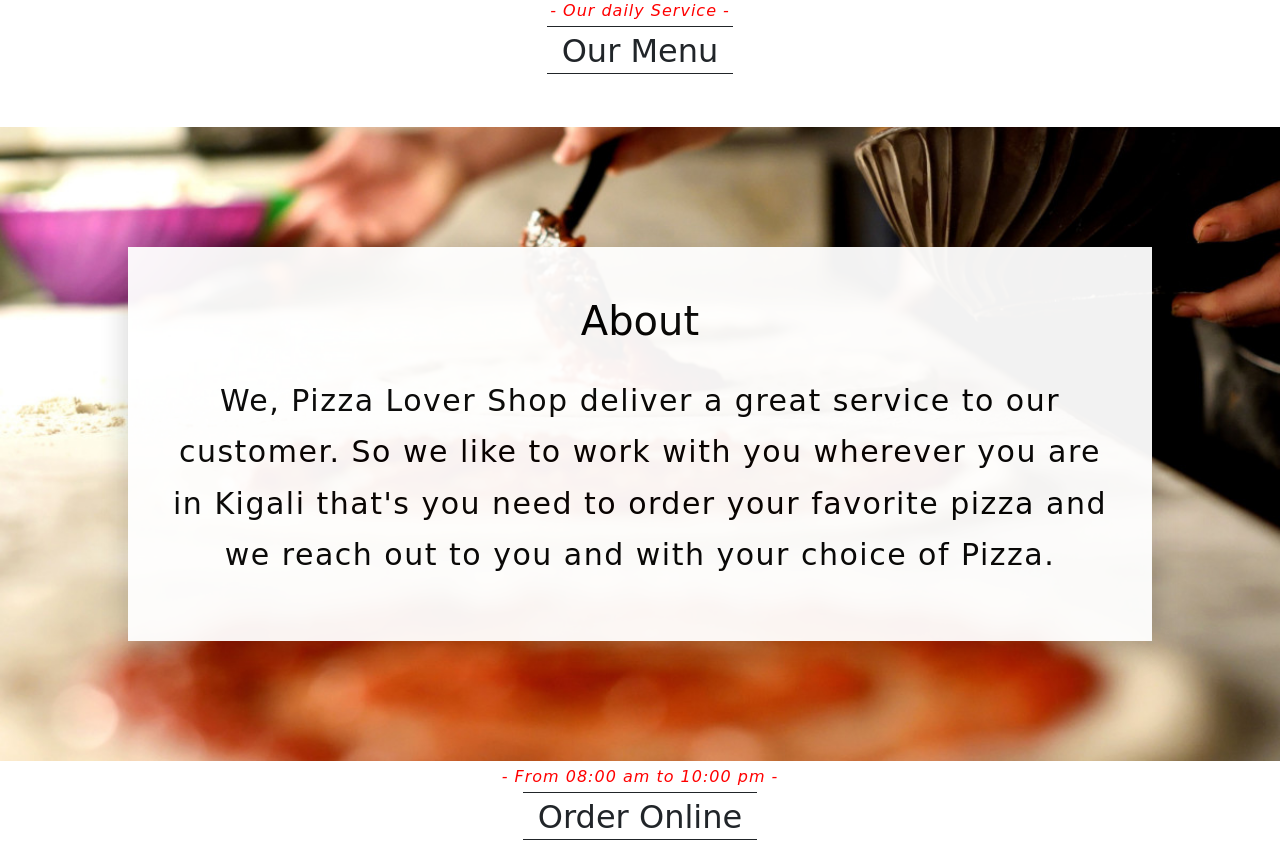
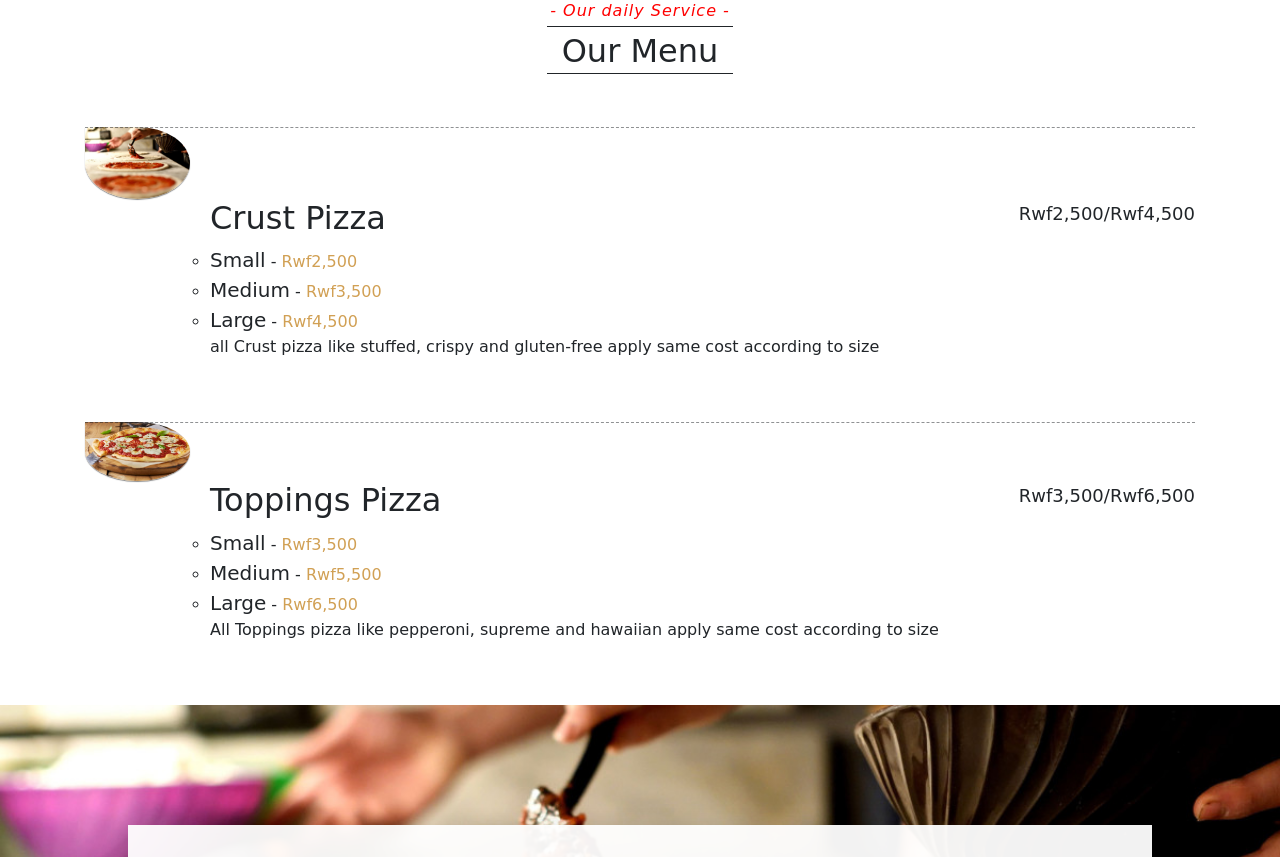
Before and after one commit to dennishg32/Pizza-Lover-Shop, a plain HTML site: page index.html in a window 1280 px wide. Shown: the part 857-1714 px from the top of the page. Drawn offline with nearby package versions, Linux system fonts and the light colour scheme; a web font is replaced by a local one.

Commit message:
organised menu section with design

```diff
--- a/css/styles.css
+++ b/css/styles.css
@@ -110,10 +110,6 @@
     text-transform: none;
 }
 
-.font-heading {
-    font-family: "Cinzel", serif;
-}
-
 .content p {
     letter-spacing: 1.5px;
     line-height: 1.72;
@@ -127,6 +123,73 @@
 
 .ourmenu {
     margin-top: 10px;
+}
+
+.dishes-menu .menu-item {
+    margin-bottom: 45px;
+    padding-bottom: 2px;
+    position: relative;
+    list-style: none;
+}
+
+.dishes-menu .thumbnail .attachment_image {
+    border-radius: 0 50% 50% 50%;
+    box-shadow: 0 1px 1px rgba(0, 0, 0, 0.45);
+    transition: all 300ms ease-in-out;
+}
+
+img {
+    vertical-align: top;
+    max-width: 100%;
+    height: auto;
+}
+
+.dishes-menu .zoom-img {
+    position: absolute;
+    z-index: 10;
+    bottom: 85%;
+    left: 105%;
+    box-shadow: 5px 5px 15px rgba(0, 0, 0, 0.25);
+    opacity: 0;
+    visibility: hidden;
+    transition: all 0.25s ease-in;
+}
+
+.dishes-menu .thumbnail img {
+    max-width: none;
+}
+
+.dishes-menu .post-thumbnail .description {
+    padding-left: 125px;
+}
+
+.dm-price {
+    float: right;
+    padding-left: 5px;
+    font-size: 18px;
+    font-weight: 400;
+    position: relative;
+    z-index: 1;
+    line-height: 20px;
+    margin-top: 5px;
+}
+
+.dishes-menu .dots:before {
+    content: "";
+    border-top: 1px dashed;
+    position: absolute;
+    width: 100%;
+    top: 0;
+    left: 0;
+    opacity: 0.5;
+}
+
+.color-pr-tx {
+    color: #d1a054;
+}
+
+.dots .label {
+    font-size: 20px;
 }
 
 .sec3 {
@@ -410,3 +473,10 @@
         box-sizing: border-box;
     }
 }
+
+@media screen and (max-width: 1920px) {
+    .margin-large {
+        margin-left: -15px;
+        margin-right: -15px;
+    }
+}
--- a/index.html
+++ b/index.html
@@ -42,6 +42,71 @@
                 <p class="sub color">- Our daily Service -</p>
                 <h3 class="font-heaading">Our Menu</h3>
             </div>
+
+            <ul class="dishes-menu">
+                <li class="menu-item post-thumbnail">
+                    <div class="thumbnail">
+                        <img width="105" height="105" src="images/prep.jpg" class="attachment_image" />
+                    </div>
+                    <div class="description">
+                        <span class="dm-price"><span class="currency">Rwf</span>2,500/<span class="currency">Rwf</span
+                >4,500</span
+              >
+              <h2><span class="title font-title">Crust Pizza</span></h2>
+                        <div class="dots">
+                            <ul class="multiple-prices">
+                                <li>
+                                    <span class="label">Small</span> -
+                                    <span class="price color-pr-tx"><span class="currency">Rwf</span>2,500</span>
+                                </li>
+                                <li>
+                                    <span class="label">Medium</span> -
+                                    <span class="price color-pr-tx"><span class="currency">Rwf</span>3,500</span>
+                                </li>
+                                <li>
+                                    <span class="label">Large</span> -
+                                    <span class="price color-pr-tx"><span class="currency">Rwf</span>4,500</span>
+                                </li>
+                            </ul>
+
+                            <p>
+                                all Crust pizza like stuffed, crispy and gluten-free apply same cost according to size
+                            </p>
+                        </div>
+                    </div>
+                </li>
+                <li class="menu-item post-thumbnail">
+                    <div class="thumbnail">
+                        <img width="105" height="105" src="images/H_Foodservice_Margherit.jpg" class="attachment_image" />
+                    </div>
+                    <div class="description">
+                        <span class="dm-price"><span class="currency">Rwf</span>3,500/<span class="currency">Rwf</span
+                >6,500</span
+              >
+              <h2><span class="title font-title">Toppings Pizza</span></h2>
+                        <div class="dots">
+                            <ul class="multiple-prices">
+                                <li>
+                                    <span class="label">Small</span> -
+                                    <span class="price color-pr-tx"><span class="currency">Rwf</span>3,500</span>
+                                </li>
+                                <li>
+                                    <span class="label">Medium</span> -
+                                    <span class="price color-pr-tx"><span class="currency">Rwf</span>5,500</span>
+                                </li>
+                                <li>
+                                    <span class="label">Large</span> -
+                                    <span class="price color-pr-tx"><span class="currency">Rwf</span>6,500</span>
+                                </li>
+                            </ul>
+
+                            <p>
+                                All Toppings pizza like pepperoni, supreme and hawaiian apply same cost according to size
+                            </p>
+                        </div>
+                    </div>
+                </li>
+            </ul>
         </div>
     </section>
     <h1 id="about"></h1>
```
